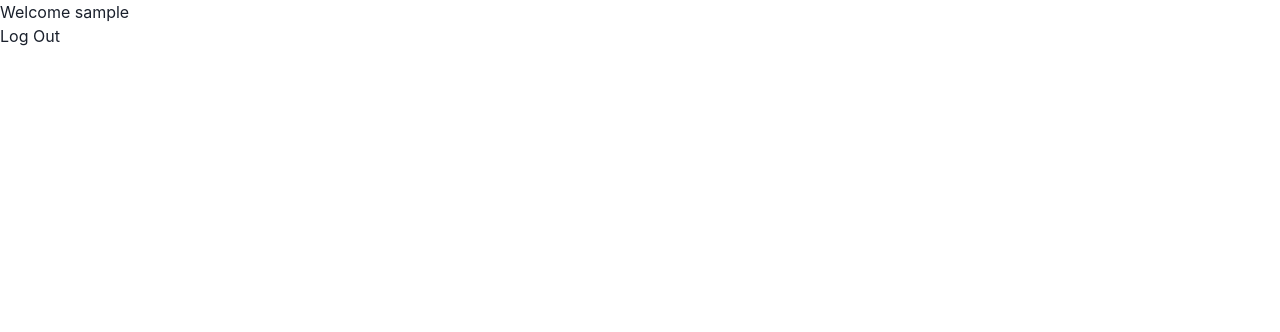
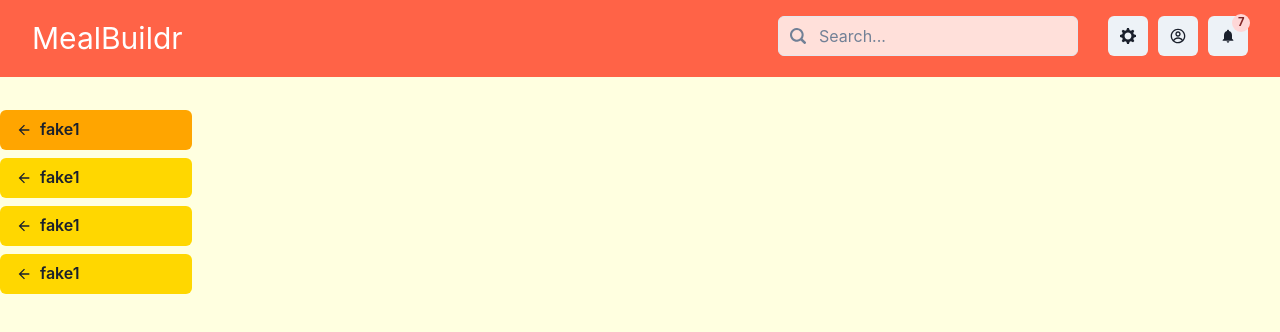
Before and after one commit to cirons2003/meal_buildr_app_beta, a React (Create React App) app in the folder client/: page / in a window 1280 px wide. Shown: the top 332 px of the page. Built offline with nearby package versions, Linux system fonts and the light colour scheme; sample sign-in values are in the browser's storage.

Commit message:
Added SideBar and TopBar, and set up layout for homepage

```diff
--- a/client/package.json
+++ b/client/package.json
@@ -4,6 +4,7 @@
   "private": true,
   "proxy": "http://localhost:5000",
   "dependencies": {
+    "@chakra-ui/icons": "^2.1.1",
     "@chakra-ui/react": "^2.8.2",
     "@emotion/react": "^11.11.4",
     "@emotion/styled": "^11.11.0",
@@ -14,6 +15,7 @@
     "framer-motion": "^11.0.12",
     "react": "^18.2.0",
     "react-dom": "^18.2.0",
+    "react-icons": "^5.0.1",
     "react-router-dom": "^6.22.3",
     "react-scripts": "5.0.1",
     "web-vitals": "^2.1.4"
--- a/client/src/Routing.js
+++ b/client/src/Routing.js
@@ -6,6 +6,7 @@ import LoginPage from './pages/LoginPage'
 import RegistrationPage from './pages/RegistrationPage'
 import NoPage from './pages/NoPage'
 import LoginRedirect from './components/LoginRedirect'
+import DashBoard from './pages/Dashboard'
 
 import {useState} from 'react'
 
@@ -16,7 +17,9 @@ export default function Routing() {
     return (
         <Router>
             <Routes>
-                <Route path = '/' element = {<ProtectedRoute><HomePage/></ProtectedRoute>}/>
+                <Route path = '/' element = {<ProtectedRoute><HomePage/></ProtectedRoute>}>
+                    <Route index element = {<DashBoard/>}/>
+                </Route>
                 <Route path = '/login' element = {<LoginRedirect><LoginPage/></LoginRedirect>}/>
                 <Route path = '/register' element = {<LoginRedirect><RegistrationPage/></LoginRedirect>}/>
                 <Route path = '*' element = {<NoPage/>}/>
--- /dev/null
+++ b/client/src/components/NotificationButton.js
@@ -0,0 +1,29 @@
+import { IconButton, Box, Badge } from '@chakra-ui/react';
+import { BellIcon } from '@chakra-ui/icons';
+import {Link as RouterLink} from 'react-router-dom'
+
+const NotificationButton = ({ notificationCount, ...props }) => {
+  return (
+    <Box position="relative" display="inline-block">
+      <IconButton as = {RouterLink} to = '/notifications'icon={<BellIcon />} {...props} />
+      {(notificationCount !== 0) && (
+        <Badge
+          position="absolute"
+          top="-2.5px"
+          right="-2.2px"
+          colorScheme="red"
+          borderRadius="full"
+          fontSize="0.7em"
+          w = '18px'
+          h = '18px'
+          textAlign={'center'}
+          px={1}
+        >
+            {notificationCount}
+        </Badge>
+      )}
+    </Box>
+  );
+};
+
+export default NotificationButton;
--- /dev/null
+++ b/client/src/components/ProfileButton.js
@@ -0,0 +1,9 @@
+import { Icon, IconButton } from "@chakra-ui/react";
+import { CgProfile } from "react-icons/cg";
+import {Link as RouterLink} from 'react-router-dom'
+
+export default function ProfileButton() {
+    return (
+        <IconButton as = {RouterLink} to = '/profile' icon = {<Icon as = {CgProfile}/>}/>
+    )
+}
--- /dev/null
+++ b/client/src/components/SearchBar.js
@@ -0,0 +1,22 @@
+import { Input, InputGroup, InputLeftElement, Icon } from '@chakra-ui/react';
+import { Search2Icon } from '@chakra-ui/icons';
+
+const SearchBar = () => {
+  return (
+    <InputGroup w="300px">
+      <InputLeftElement pointerEvents="none">
+        <Icon as={Search2Icon} color="gray.500" />
+      </InputLeftElement>
+      <Input
+        type="text"
+        placeholder="Search..."
+        bg="whiteAlpha.800"
+        _placeholder={{ color: 'gray.500' }}
+        _hover={{ bg: 'whiteAlpha.900' }}
+        _focus={{ bg: 'whiteAlpha.900', borderColor: 'blue.500' }}
+      />
+    </InputGroup>
+  );
+};
+
+export default SearchBar;
--- /dev/null
+++ b/client/src/components/SettingsButton.js
@@ -0,0 +1,9 @@
+import { SettingsIcon } from "@chakra-ui/icons"
+import { IconButton } from "@chakra-ui/react"
+import {Link as RouterLink} from 'react-router-dom'
+
+export default function SettingsButton() {
+    return (
+        <IconButton as = {RouterLink} icon = {<SettingsIcon/>} to = {'/settings'}/>
+    )
+}
--- /dev/null
+++ b/client/src/components/SideBar.js
@@ -0,0 +1,21 @@
+import { Box, VStack, Text, Heading } from "@chakra-ui/react";
+import {ArrowBackIcon} from '@chakra-ui/icons'
+import SideButton from './SideButton'
+import { useState } from "react";
+
+export default function SideBar() {
+    const [selected, setSelected] = useState(1)
+    return (
+        <>
+            <Box height = '100vh'  py = '20px'>
+                <VStack pacing={3} py = '5px' >
+                    <SideButton to = '/'  text = 'fake1' icon = {ArrowBackIcon}/>
+                    <SideButton to = '/fake1'  text = 'fake1' icon = {ArrowBackIcon}/>
+                    <SideButton to = '/fake1'  text = 'fake1' icon = {ArrowBackIcon}/>
+                    <SideButton to = '/fake1'  text = 'fake1' icon = {ArrowBackIcon}/>
+                </VStack>
+            </Box>
+
+        </>
+    )
+}
--- /dev/null
+++ b/client/src/components/SideButton.js
@@ -0,0 +1,24 @@
+import { NavLink as RouterLink } from 'react-router-dom';
+import { Button, Icon } from '@chakra-ui/react';
+
+const CustomButton = ({ icon, text, to}) => {
+  return (
+    <Button
+        bg = 'gold'
+            mx = '10px'
+        as={RouterLink}
+        to={to}
+        leftIcon={icon ? <Icon as={icon} /> : null}
+        justifyContent="flex-start"
+        w="full"
+        variant="ghost"
+        _active={{ bg: 'orange' }}
+        _activeLink={{ bg: 'orange' }}
+        _hover = {{bg: 'orange'}}
+        >
+        {text}
+        </Button>
+    );
+};
+
+export default CustomButton;
--- /dev/null
+++ b/client/src/components/Toolbar.js
@@ -0,0 +1,17 @@
+import { SettingsIcon } from "@chakra-ui/icons";
+import NotificationButton from "./NotificationButton";
+import SettingsButton from "./SettingsButton";
+import { Flex } from "@chakra-ui/react";
+import ProfileButton from "./ProfileButton";
+
+
+
+export default function ToolBar() {
+    return (
+        <Flex gap = '10px'>
+            <SettingsButton/>
+            <ProfileButton/>
+            <NotificationButton notificationCount={7}/>
+        </Flex>
+    )
+}
--- /dev/null
+++ b/client/src/components/TopBar.js
@@ -0,0 +1,43 @@
+import { Flex, useDisclosure } from '@chakra-ui/react';
+import { useEffect } from 'react';
+
+const TopBar = ({ children }) => {
+  const { isOpen, onOpen, onClose } = useDisclosure();
+  let lastScrollY = window.pageYOffset;
+
+  useEffect(()=>onOpen(),[])
+
+  useEffect(() => {
+    const handleScroll = () => {
+      if (lastScrollY < window.pageYOffset) {
+        onClose();
+      } else {
+        onOpen();
+      }
+      lastScrollY = window.pageYOffset;
+    };
+
+    window.addEventListener('scroll', handleScroll);
+
+    return () => {
+      window.removeEventListener('scroll', handleScroll);
+    };
+  }, [onClose, onOpen]);
+
+  return (
+    <Flex
+      px = '8'
+      w = '100%'
+      zIndex="1000"
+      justify="space-between"
+      py = '4'
+      bg="tomato"
+      transition="transform 0.3s ease-in-out"
+      transform={isOpen ? 'translateY(0)' : 'translateY(-100%)'}
+    >
+      {children}
+    </Flex>
+  );
+};
+
+export default TopBar;
--- /dev/null
+++ b/client/src/pages/Dashboard.js
@@ -0,0 +1,9 @@
+
+
+export default function DashBoard() {
+    return  (
+        <>
+
+        </>
+    )
+}
--- a/client/src/pages/HomePage.js
+++ b/client/src/pages/HomePage.js
@@ -2,6 +2,14 @@ import { useEffect } from "react"
 import useLogoutUser from "../custom hooks/useLogoutUser"
 
 import { useUser } from "../context"
+import { Box, Button, Flex, IconButton, Text, VStack } from "@chakra-ui/react"
+import SideBar from '../components/SideBar'
+import { Outlet, Link as RouterLink } from "react-router-dom"
+import TopBar from "../components/TopBar"
+import NotificationButton from "../components/NotificationButton"
+import SearchBar from "../components/SearchBar"
+import ToolBar from "../components/Toolbar"
+
 
 
 
@@ -19,8 +27,23 @@ export default function HomePage() {
 
     return (
         <>
-            <h1>Welcome {user.username}</h1>
-            <button onClick = {() => attemptLogout()}>Log Out</button>
+            <VStack bg = 'lightyellow'>
+                <TopBar>
+                    <Text as = {RouterLink} to = '/' fontSize = '30px' color = 'white'>MealBuildr</Text>
+                    <Flex gap = '30px'>
+                        <SearchBar/>
+                        <ToolBar/>
+                    </Flex>
+                </TopBar>
+                <Flex my = '0px' w = '100%'>
+                    <Box bg = '' w = '15%' h = '100vh'>
+                        <SideBar/>
+                    </Box>
+                    <Box bg = ' ' w = '85%' h = '100vh'>
+                        <Outlet/>
+                    </Box>
+                </Flex>
+            </VStack>
         </>
     )
 }
```
Also changed, not shown: 1 other file (tests, documents, lock files or other folders).
